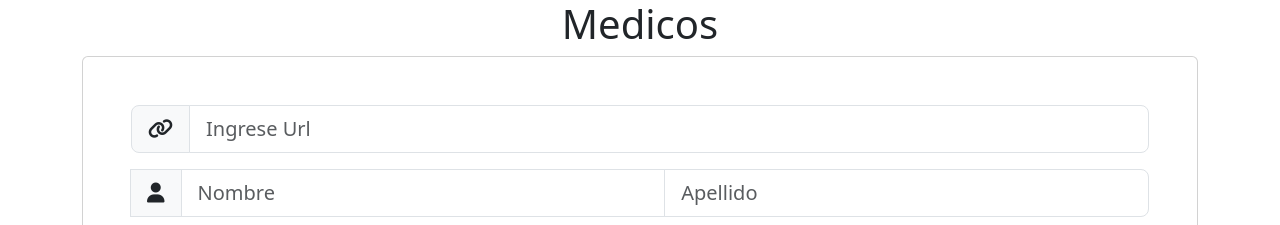
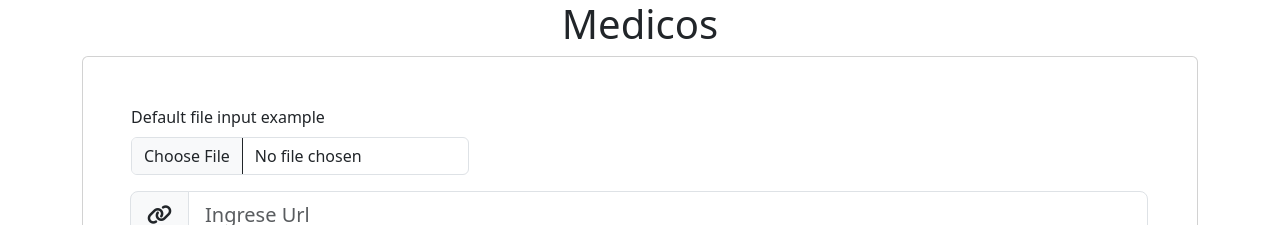
Before and after one commit to XxTimeplayingxX/HospitalAngular, an Angular app: page /medicos in a window 1280 px wide. Shown: the top 225 px of the page. Built offline with nearby package versions, Linux system fonts and the light colour scheme.

Commit message:
Creación del backend

```diff
--- a/src/app/pages/list-medicos/list-medicos.component.html
+++ b/src/app/pages/list-medicos/list-medicos.component.html
@@ -22,6 +22,11 @@
             <form [formGroup]="forms" (ngSubmit)="agregarMedico()">
                 <div class="input-group input-group-lg mb-3">
                     <!-- Imagen -->
+                    <div class="mb-3">
+                      <label for="formFile" class="form-label">Default file input example</label>
+                      <input class="form-control" type="file" id="formFile">
+                    </div>
+
                   <div class="input-group input-group-lg mb-3">
                     <span class="input-group-text" id="basic-addon1"><i class="fa-solid fa-link"></i></span>
                     <input formControlName="imagen" type="text" class="form-control" placeholder="Ingrese Url" aria-label="Username" aria-describedby="basic-addon1">
```
Also changed, not shown: src/app/services/medicos.service.ts (added, +9 -0 lines).
